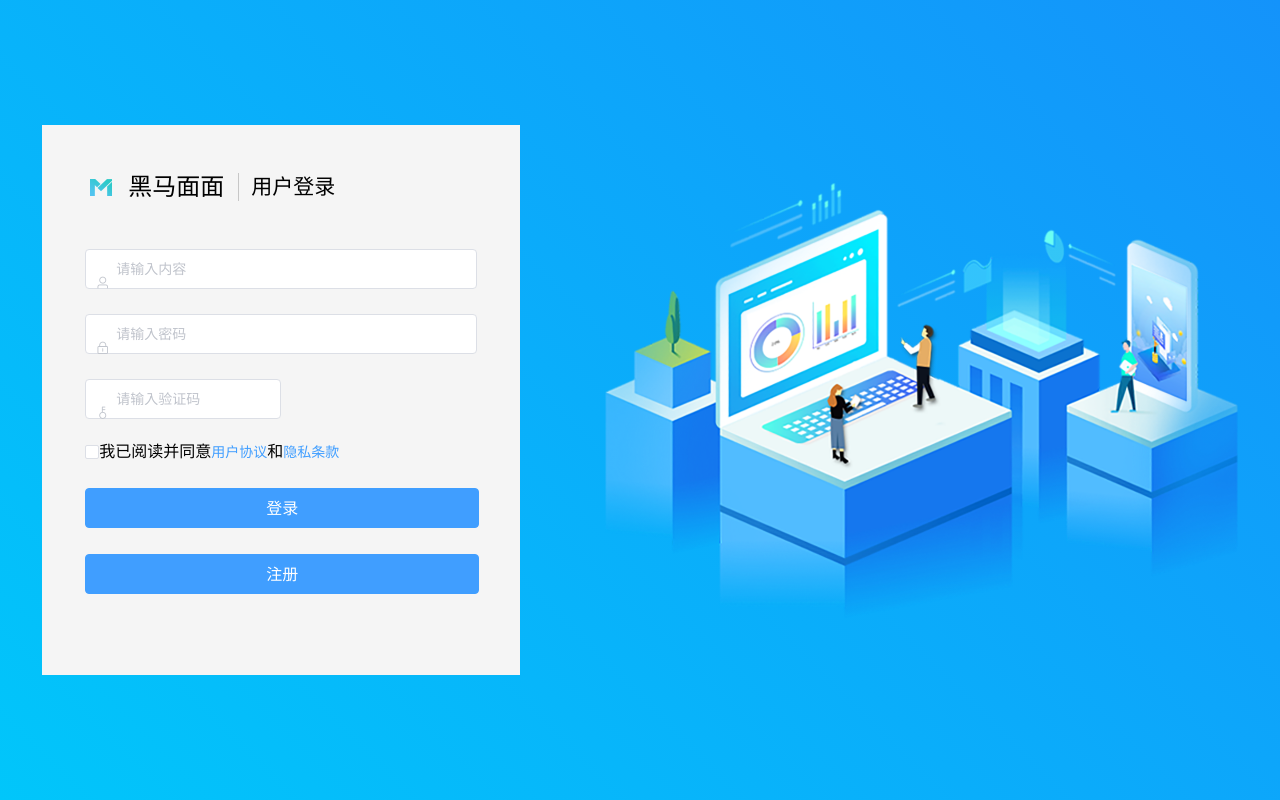
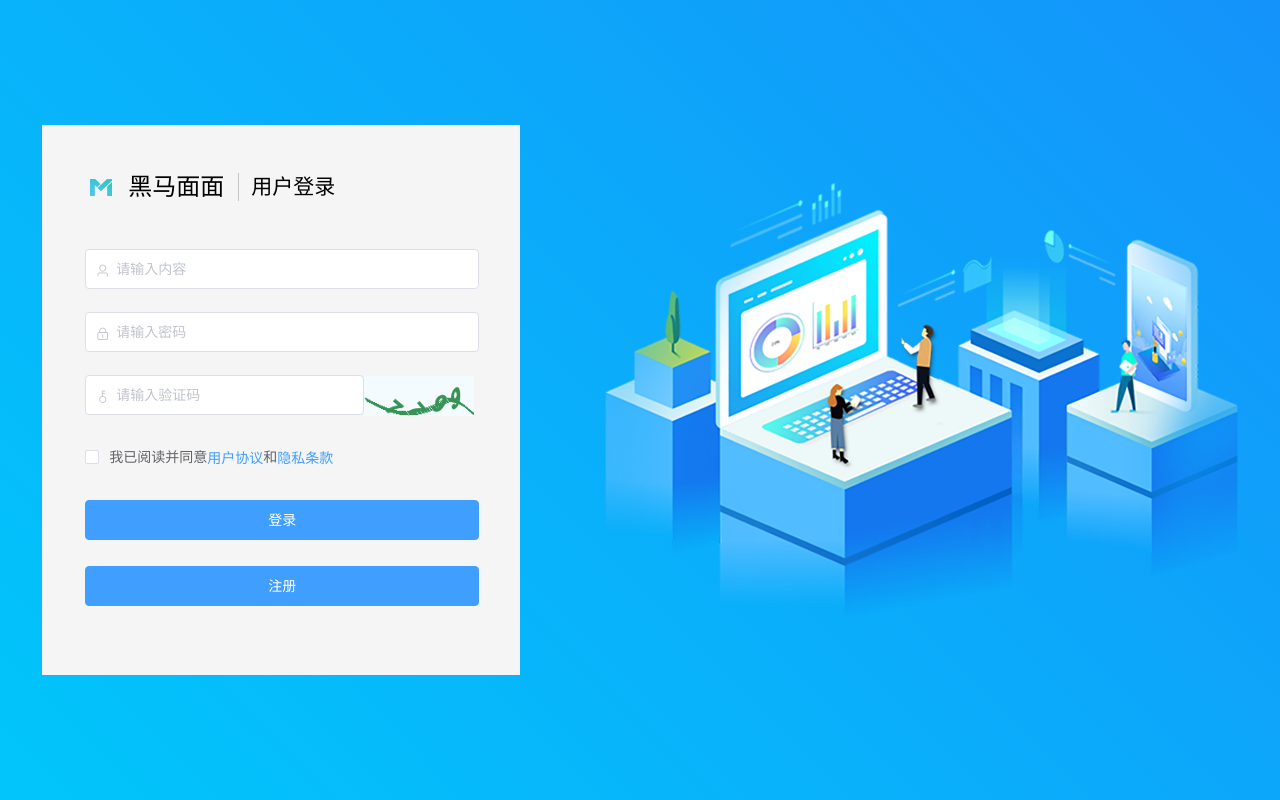
Before and after one commit to xianyuz1208/vuemianmian, a Vue app: page /#/login in a window 1280 px wide. Built offline with nearby package versions, Linux system fonts and the light colour scheme.

Commit message:
login页面

```diff
--- a/src/router/index.js
+++ b/src/router/index.js
@@ -7,7 +7,8 @@ import login from '../views/login/login.vue'
 const router = new VueRouter({
   // 规则
   routes: [
-   {path:'/login',component:login}
+   {path:'/login',component:login},
+   {path:"",redirect:'/login'},
   ]
 })
 export default router
--- a/src/views/login/login.vue
+++ b/src/views/login/login.vue
@@ -2,77 +2,153 @@
   <div class="login-con">
     <div class="login-left">
       <div class="titleBox">
-         <img src="./images/login.png" alt="" class="login">
+        <img src="./images/login.png" alt="" class="login" />
         <span class="title">黑马面面</span>
         <span class="line"></span>
         <span class="subTitle">用户登录</span>
       </div>
-      <div class="inpBox">
-      <el-col :span="24"><el-input prefix-icon="el-icon-user" v-model= "userInput" placeholder="请输入内容"></el-input></el-col>
-      <el-col :span="24"><el-input prefix-icon="el-icon-lock" v-model= "userInput" placeholder="请输入密码"></el-input></el-col>
-       <el-col :span="12"><el-input prefix-icon="el-icon-key" v-model= "userInput" placeholder="请输入验证码"></el-input></el-col>
-       <el-col :span="24"><el-checkbox v-model="checked"></el-checkbox>我已阅读并同意<el-link type="primary">用户协议</el-link>和<el-link type="primary">隐私条款</el-link></el-col>
-       <el-col :span="24"><el-button type="primary" class="btn">登录</el-button></el-col>
-       <el-col :span="24"><el-button type="primary" class="btn">注册</el-button></el-col>
+      <el-form
+        ref="loginForm"
+        :rules="rules"
+        :model="loginForm"
+        label-width="43px"
+      >
+        <el-form-item>
+          <el-input
+            prefix-icon="el-icon-user"
+            v-model="loginForm.phone"
+            placeholder="请输入内容"
+          ></el-input>
+        </el-form-item>
+        <el-form-item prop="password">
+          <el-input
+            prefix-icon="el-icon-lock"
+            v-model="loginForm.password"
+            placeholder="请输入密码"
+          ></el-input>
+        </el-form-item>
+        <el-form-item prop="loginCode">
+          <el-row>
+            <el-col :span="17"
+              ><el-input
+                <el-input
+                prefix-icon="el-icon-key"
+                v-model="loginForm.loginCode"
+                placeholder="请输入验证码"
+              ></el-input
+            ></el-col>
+            <el-col :span="7"
+              ><img class="loginCode" src="./images/login_captcha.png" alt=""
+            /></el-col>
+          </el-row>
+        </el-form-item>
+        <el-form-item>
+          <el-checkbox v-model="loginForm.isChecked"
+            >我已阅读并同意<el-link type="primary">用户协议</el-link>和<el-link
+              type="primary"
+              >隐私条款</el-link
+            ></el-checkbox
+          >
+        </el-form-item>
+        <el-form-item>
+          <el-button type="primary" @click="submitForm('loginForm')">登录</el-button>
+          <el-button type="primary">注册</el-button
+          >
+        </el-form-item>
+      </el-form>
     </div>
-   </div>
-   <img src="./images/login_banner_ele.png" alt="">
+    <img src="./images/login_banner_ele.png" alt="" />
   </div>
 </template>
 
 <script>
 export default {
- data(){
-   return{
-      userInput:'',
-      checked:false
+  data() {
+    return {
+      loginForm: {
+        phone: "",
+        password: "",
+        loginCode: "",
+        isChecked: false
+      },
+      rules: {
+        password: [
+          { required: true, message: "密码不能为空", trigger: "blur" },
+          { min: 6, max: 12, message: "密码的长度在6-12位", trigger: "blur" }
+        ],
+        loginCode: [
+          { required: true, message: "请输入验证码", trigger: "blur" },
+          { min: 4, max: 4, message: "验证码的长度是4个", trigger: "blur" }
+        ]
+      }
+    };
+  },
+  methods: {
+    submitForm(formName) {
+      this.$refs[formName].validate(valid => {
+        if (valid) {
+          this.$message.success("登录成功");
+        } else {
+          this.$message.error("登录失败");
+          return false;
+        }
+      });
     }
   }
-}
+};
 </script>
 
 <style lang="less">
-   .login-con{
+.login-con {
   height: 100%;
-     background:linear-gradient(225deg,rgba(20,147,250,1),rgba(1,198,250,1));
+  background: linear-gradient(
+    225deg,
+    rgba(20, 147, 250, 1),
+    rgba(1, 198, 250, 1)
+  );
   display: flex;
   align-items: center;
   justify-content: space-around;
-    .login-left{
-      width:478px;
-      height:550px;
-      background:rgba(245,245,245,1);
-      .titleBox{
+  .login-left {
+    width: 478px;
+    height: 550px;
+    background: rgba(245, 245, 245, 1);
+    padding-right: 41px;
+    box-sizing: border-box;
+    .titleBox {
       margin: 48px 48px;
       display: flex;
       align-items: center;
-         .title{
+      .title {
         margin-left: 16px;
         margin-right: 14px;
         font-size: 24px;
       }
-         .line{
+      .line {
         width: 1px;
         height: 28px;
-            background-color: #C7C7C7;
+        background-color: #c7c7c7;
       }
-         .subTitle{
+      .subTitle {
         font-size: 21px;
         margin-left: 12px;
       }
     }
-      .inpBox{
-         padding: 0 43px;
-         .el-input__inner{
-            margin-bottom: 25px;
-         }
-         .btn{
+    .el-button {
       width: 394px;
       height: 40px;
-            border-radius: 4px;
-            margin-top:26px;
-            font-size: 16px;
-            color: #FFFFFF;
+      margin-bottom: 26px;
+      margin-left: 0;
+    }
+    .loginCode {
+      width: 110px;
+      height: 40px;
+    }
+    .el-chenckbox {
+      display: flex;
+      align-items: center;
+      .el-checkbox__label {
+        display: flex;
       }
     }
   }
```
Also changed, not shown: src/views/login/images/login_captcha.png (added). Lines whose indentation alone changed are shown as unchanged.
